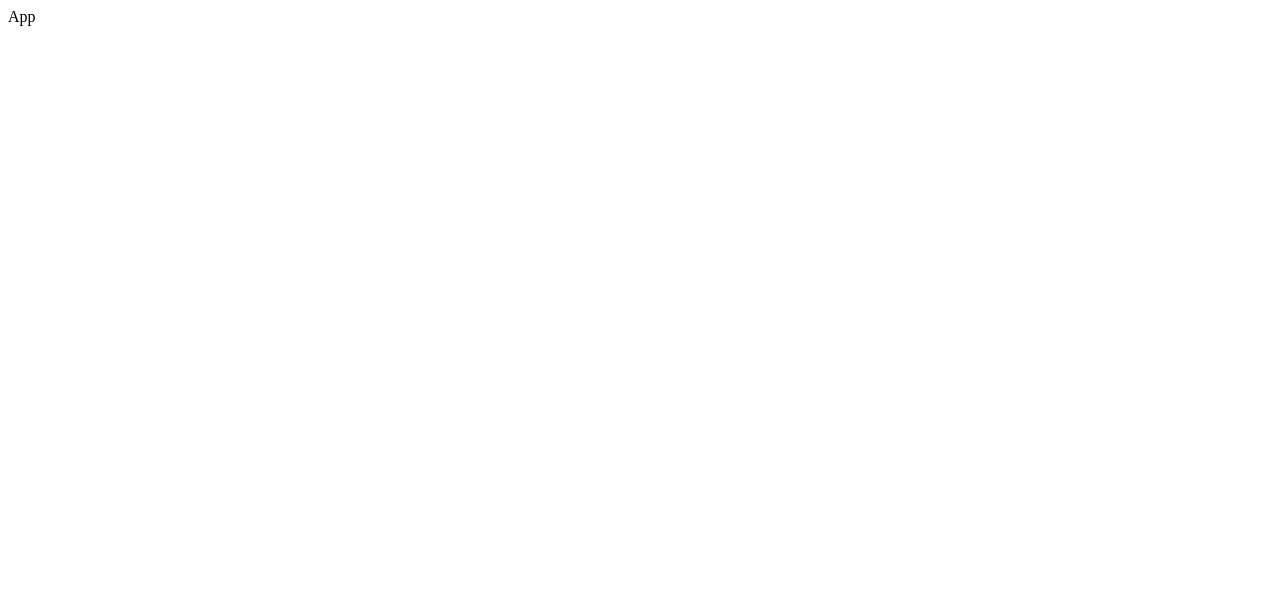
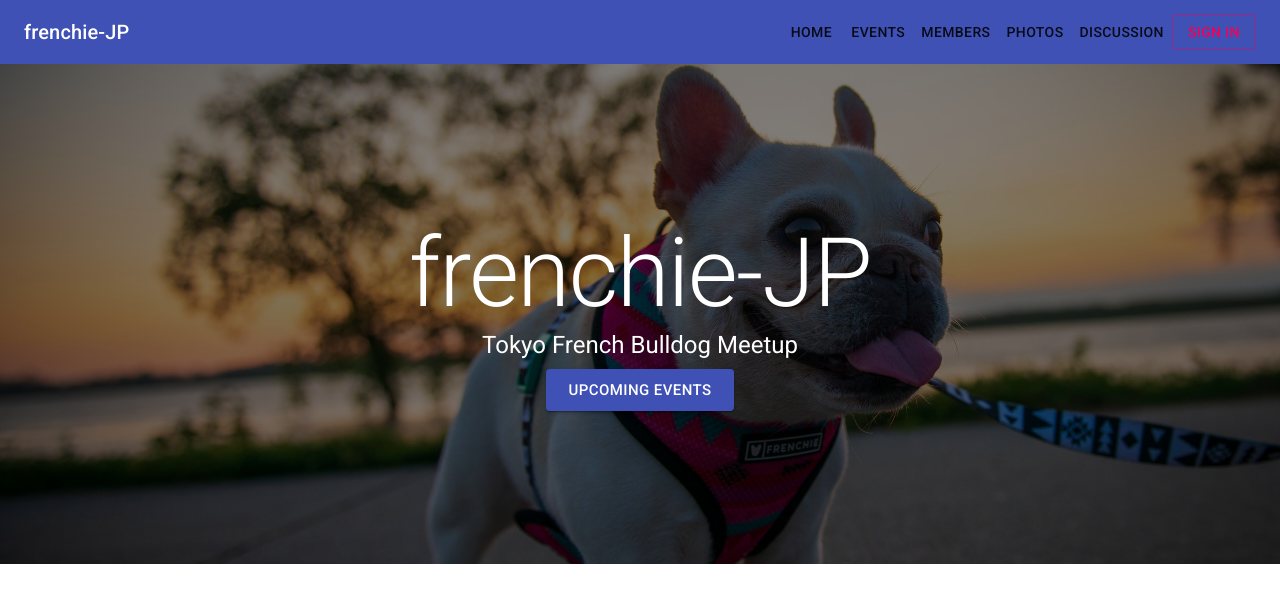
Before and after one commit to chadmuro/frenchie-jp, a React (Create React App) app: page / in a window 1280 px wide. Shown: the top 602 px of the page. Built offline with nearby package versions, Linux system fonts and the light colour scheme.

Commit message:
build header and hero

```diff
--- a/public/index.html
+++ b/public/index.html
@@ -27,7 +27,7 @@
     -->
     <title>frenchie-JP</title>
   </head>
-  <body>
+  <body style="margin: 0">
     <noscript>You need to enable JavaScript to run this app.</noscript>
     <div id="root"></div>
     <!--
--- a/src/components/App.js
+++ b/src/components/App.js
@@ -1,7 +1,14 @@
 import React from 'react';
+import Header from './Header';
+import Hero from './Hero';
 
 const App = () => {
-    return <div>App</div>
-}
+	return (
+		<div>
+			<Header />
+            <Hero />
+		</div>
+	);
+};
 
 export default App;
--- a/src/components/Header.js
+++ b/src/components/Header.js
@@ -0,0 +1,37 @@
+import React from 'react';
+import { makeStyles } from '@material-ui/core';
+import AppBar from '@material-ui/core/Appbar';
+import Toolbar from '@material-ui/core/Toolbar';
+import Button from '@material-ui/core/Button';
+import Typography from '@material-ui/core/Typography';
+
+const useStyles = makeStyles(() => ({
+	root: {
+		flexGrow: 1,
+    },
+    title: {
+        flexGrow: 1
+    }
+}));
+
+const Header = () => {
+	const classes = useStyles();
+
+	return (
+		<div className={classes.root}>
+			<AppBar position="static">
+				<Toolbar>
+					<Typography variant="h6" className={classes.title}>frenchie-JP</Typography>
+					<Button>Home</Button>
+					<Button>Events</Button>
+					<Button>Members</Button>
+					<Button>Photos</Button>
+					<Button>Discussion</Button>
+					<Button variant="outlined" color="secondary">Sign In</Button>
+				</Toolbar>
+			</AppBar>
+		</div>
+	);
+};
+
+export default Header;
--- a/src/components/Hero.js
+++ b/src/components/Hero.js
@@ -0,0 +1,44 @@
+import React from 'react';
+import { makeStyles } from '@material-ui/core';
+import Box from '@material-ui/core/Box';
+import Typography from '@material-ui/core/Typography';
+import Button from '@material-ui/core/Button';
+
+import heroImage from '../img/frenchie-hero.jpg';
+
+const useStyles = makeStyles(() => ({
+	hero: {
+		backgroundImage: `linear-gradient(rgba(0,0,0,.5), rgba(0,0,0,.5)), url(${heroImage})`,
+		height: '500px',
+		backgroundPosition: 'center',
+		backgroundSize: 'cover',
+		position: 'relative',
+        display: 'flex',
+        flexDirection: 'column',
+		justifyContent: 'center',
+		alignItems: 'center',
+	},
+	text: {
+        color: '#fff',
+	},
+}));
+
+const Hero = () => {
+	const classes = useStyles();
+
+	return (
+		<div className="hero">
+			<Box className={classes.hero}>
+				<Typography className={classes.text} variant="h1">
+					frenchie-JP
+				</Typography>
+				<Typography className={classes.text} variant="h5" gutterBottom>
+					Tokyo French Bulldog Meetup
+				</Typography>
+                <Button variant="contained" color="primary" size="large">Upcoming Events</Button>
+			</Box>
+		</div>
+	);
+};
+
+export default Hero;
```
Also changed, not shown: src/img/frenchie-hero.jpg (added).
